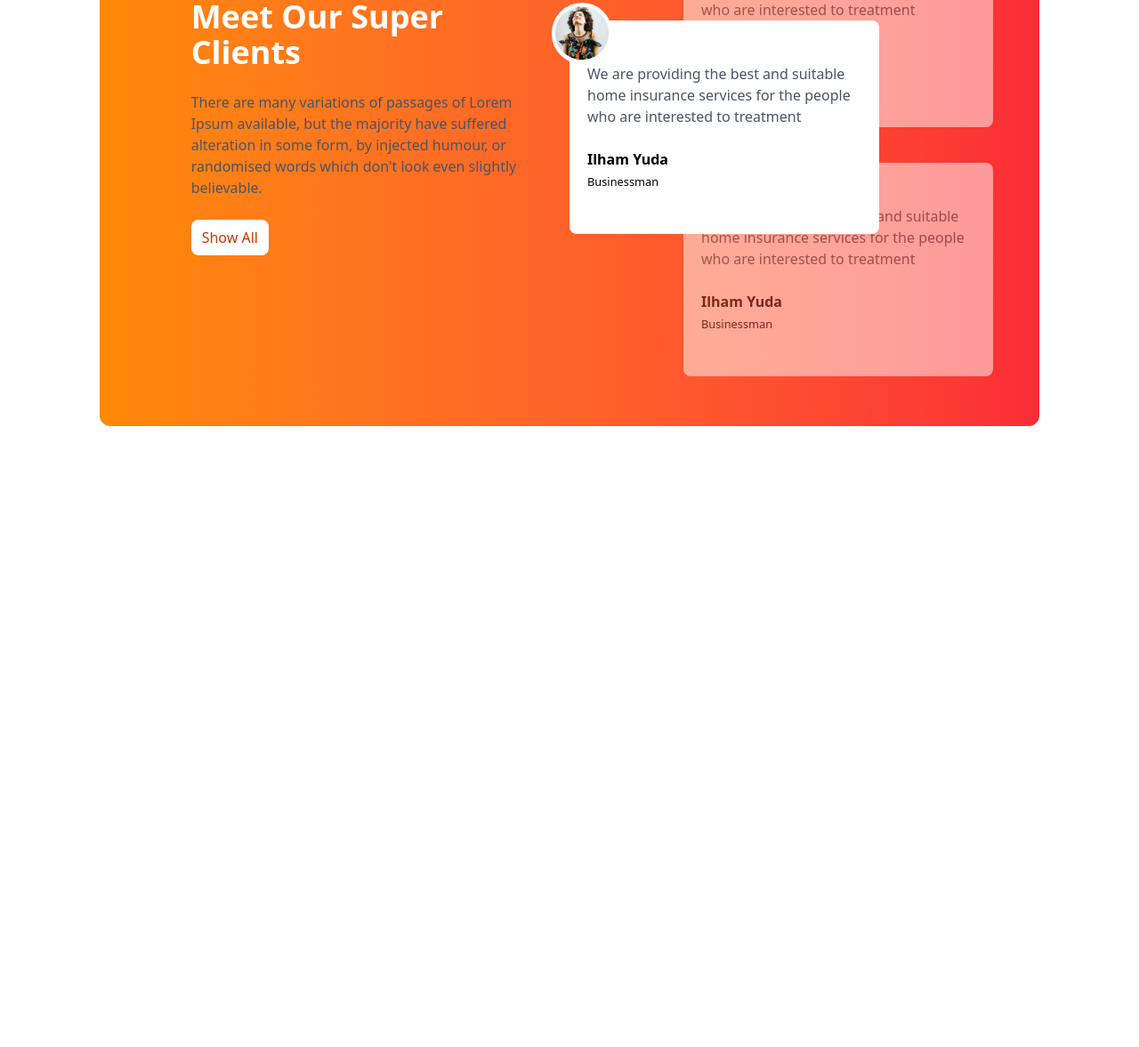
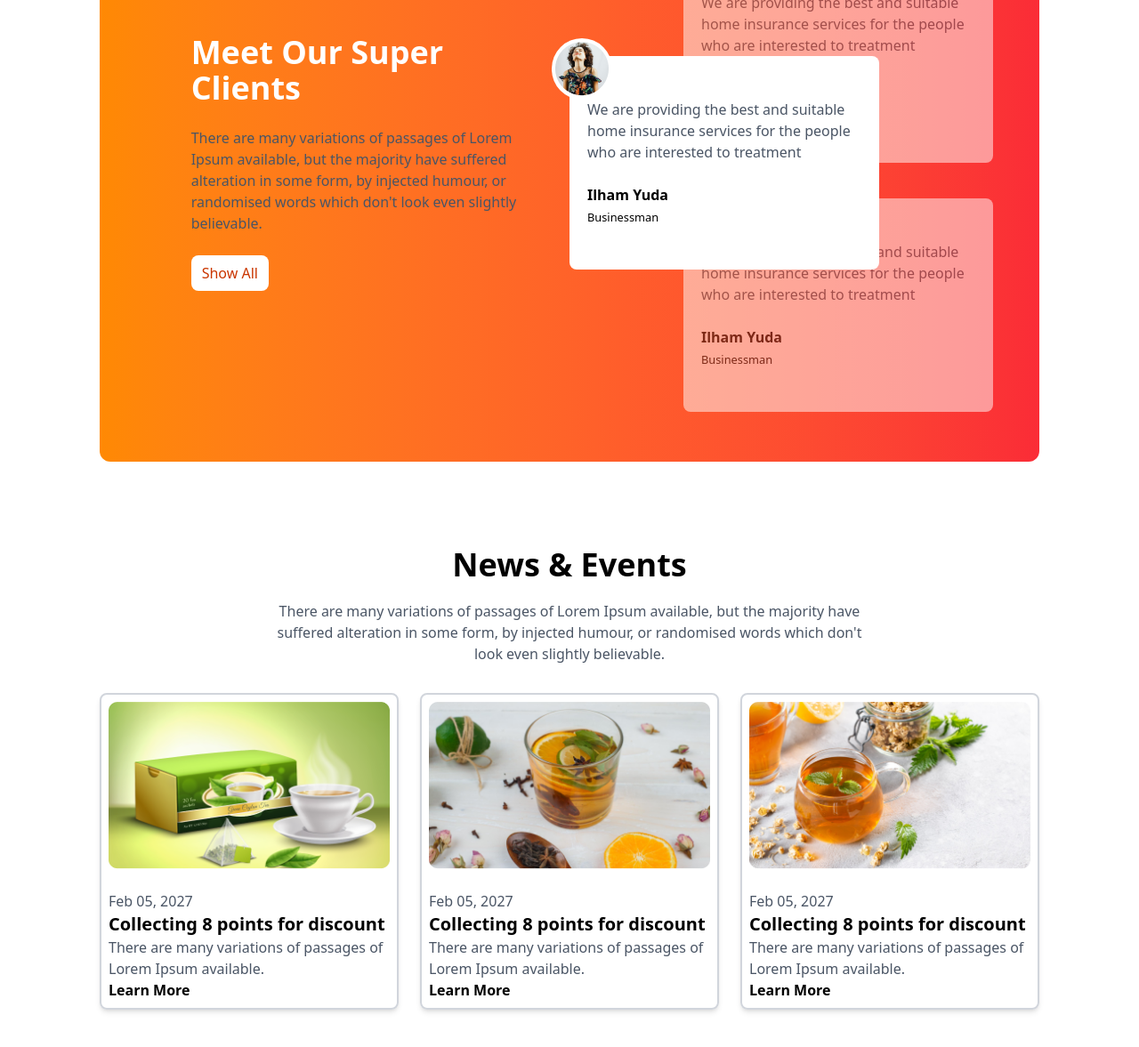
Before and after one commit to nayeem-haque/Tea-House, a website: page src/index.html in a window 1280 px wide. Shown: the part 1953-3130 px from the top of the page at 89% size. Before the commit the page ends 2472 px from the top, so only its background shows below. Drawn offline with Linux system fonts and the light colour scheme.

Commit message:
News & Events section added

```diff
--- a/src/index.html
+++ b/src/index.html
@@ -107,7 +107,7 @@
 
         <!-- Great Tea, Freshly Presented section start -->
 
-        <section class=" my-10 ">
+        <section class="my-10 pb-10">
             <div class="grid  grid-cols-1 lg:grid-cols-2 gap-5">
                 <!-- images -->
                 <div class="grid grid-cols-1 md:grid-cols-2  grid-rows-3 gap-4">
@@ -156,7 +156,7 @@
 
        <!-- Meet Our Super Clients section start -->
 
-      <section class="my-10">
+      <section class="my-20 py-10">
         <div class="bg-gradient-to-r from-orange-400 to-red-500 rounded-xl grid grid-cols-1 lg:grid-cols-2 text-white px-7 md:px-16 ">
             <!-- text -->
             <div class="flex justify-center items-center overflow-hidden  ">
@@ -220,6 +220,58 @@
        <!-- Meet Our Super Clients section end -->
 
 
+       <!-- News & Events section start -->
+      <section class="py-8 lg:py-24">
+            <div class="text-center mb-8 ">
+                <h1 class="text-3xl md:text-4xl font-bold mb-5 ">
+                    News & Events
+                </h1>
+                <p class="text-gray-600 max-w-2xl mx-auto">
+                   There are many variations of passages of Lorem Ipsum available, but the majority have suffered alteration in some form, by injected humour, or randomised words which don't look even slightly believable.
+                </p>
+            </div>
+
+
+            <!-- grid cards -->
+             <div class="grid grid-cols-1  md:grid-cols-2 lg:grid-cols-3 gap-6  ">
+               <!-- card-1 -->
+               <div class="rounded-lg shadow-md  overflow-hidden border-gray-300 border-2 px-2 py-2">
+                    <img src="../images/news-1.png" alt="" class="mx-auto  "> <br>
+                    <p class="text-gray-600  ">Feb 05, 2027</p>
+                    <h2 class="font-bold text-xl  ">Collecting 8 points for discount</h2>
+                    <p class="text-gray-600    "> There are many variations of passages of Lorem Ipsum available.</p>
+                    <h4 class="font-bold ">Learn More</h4>
+                </div>
+
+                <!-- card-2 -->
+                 <div class="rounded-lg shadow-md  overflow-hidden border-gray-300 border-2 px-2 py-2  ">
+                    <img src="../images/news-2.png" alt="" class="mx-auto  "> <br>
+                    <p class="text-gray-600  ">Feb 05, 2027</p>
+                    <h2 class="font-bold text-xl  ">Collecting 8 points for discount</h2>
+                    <p class="text-gray-600    "> There are many variations of passages of Lorem Ipsum available.</p>
+                    <h4 class="font-bold ">Learn More</h4>
+                </div>
+
+                <!-- card-3 -->
+                <div class="rounded-lg shadow-md  overflow-hidden border-gray-300 border-2 px-2 py-2  ">
+                    <img src="../images/news-3.png" alt="" class="mx-auto  "> <br>
+                    <p class="text-gray-600  ">Feb 05, 2027</p>
+                    <h2 class="font-bold text-xl  ">Collecting 8 points for discount</h2>
+                    <p class="text-gray-600    "> There are many variations of passages of Lorem Ipsum available.</p>
+                    <h4 class="font-bold ">Learn More</h4>
+                </div>
+
+
+
+
+             </div>
+
+         </section>
+
+
+       <!-- News & Events section end -->
+
+
 
 
 
```
Also changed, not shown: src/output.css.
